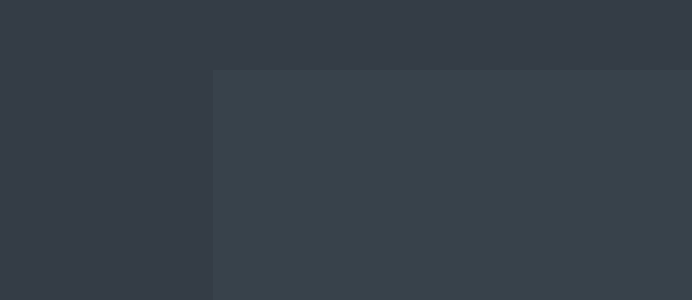
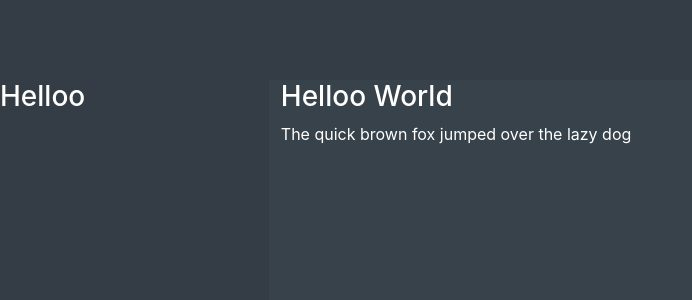
Before and after one commit to HarryNdegwa/adminplus, a React (Create React App) app: page / in a window 1280 px wide. Shown: the top 300 px of the page, without its empty margins (0-692 px from the left). Built offline with nearby package versions, Linux system fonts and the light colour scheme.

Commit message:
Float home sections

```diff
--- a/src/App.css
+++ b/src/App.css
@@ -1,8 +1,23 @@
+:root {
+  --header-height: 80px;
+}
+
+html {
+  width: 100vw;
+  overflow-x: hidden;
+}
+
+* {
+  margin: 0;
+  padding: 0;
+}
+
 body::-webkit-scrollbar {
   width: 10px;
   background-color: #38424b;
 }
 
 body::-webkit-scrollbar-thumb {
-  background-color: #343d46;
+  background-color: #d4d4d4;
+  border-radius: 10px;
 }
--- a/src/components/Header/Header.js
+++ b/src/components/Header/Header.js
@@ -3,11 +3,12 @@ import styled from "styled-components";
 
 const HeaderWrapper = styled.div`
   background-color: #343d46;
-  height: 70px;
+  height: var(--header-height);
   width: 100%;
   position: -webkit-sticky;
   position: sticky;
   top: 0px;
+  z-index: 10000;
 `;
 
 function Header(props) {
--- a/src/components/SideBar/SideBar.js
+++ b/src/components/SideBar/SideBar.js
@@ -3,16 +3,18 @@ import styled from "styled-components";
 
 const SideBarWrapper = styled.div`
   background-color: #343d46;
-  height: calc(100vh - 70px);
   position: -webkit-sticky;
   position: sticky;
-  top: 70px;
-  left: 0;
+  height: calc(100vh - var(--header-height));
+  top: var(--header-height);
+  width: 21%;
 `;
 
 function SideBar(props) {
   return (
-    <SideBarWrapper className="col-md-2 d-none d-lg-block"></SideBarWrapper>
+    <SideBarWrapper className="d-none d-lg-block float-start">
+      <h3>Helloo</h3>
+    </SideBarWrapper>
   );
 }
 
--- a/src/views/Home/Home.js
+++ b/src/views/Home/Home.js
@@ -5,7 +5,13 @@ import SideBar from "../../components/SideBar/SideBar";
 
 const MainWrapper = styled.main`
   background-color: #38424b;
+  color: #fff;
   height: 100%;
+`;
+
+const MainRightSideBar = styled.div`
+  width: 79%;
+  //   padding: 20px 0;  Replace this with the breadcrumb header
 `;
 
 function Home(props) {
@@ -14,6 +20,12 @@ function Home(props) {
       <Header />
       <MainWrapper>
         <SideBar />
+        <MainRightSideBar className="float-end">
+          <div className="container">
+            <h3>Helloo World</h3>
+            <p>The quick brown fox jumped over the lazy dog</p>
+          </div>
+        </MainRightSideBar>
       </MainWrapper>
     </div>
   );
```
